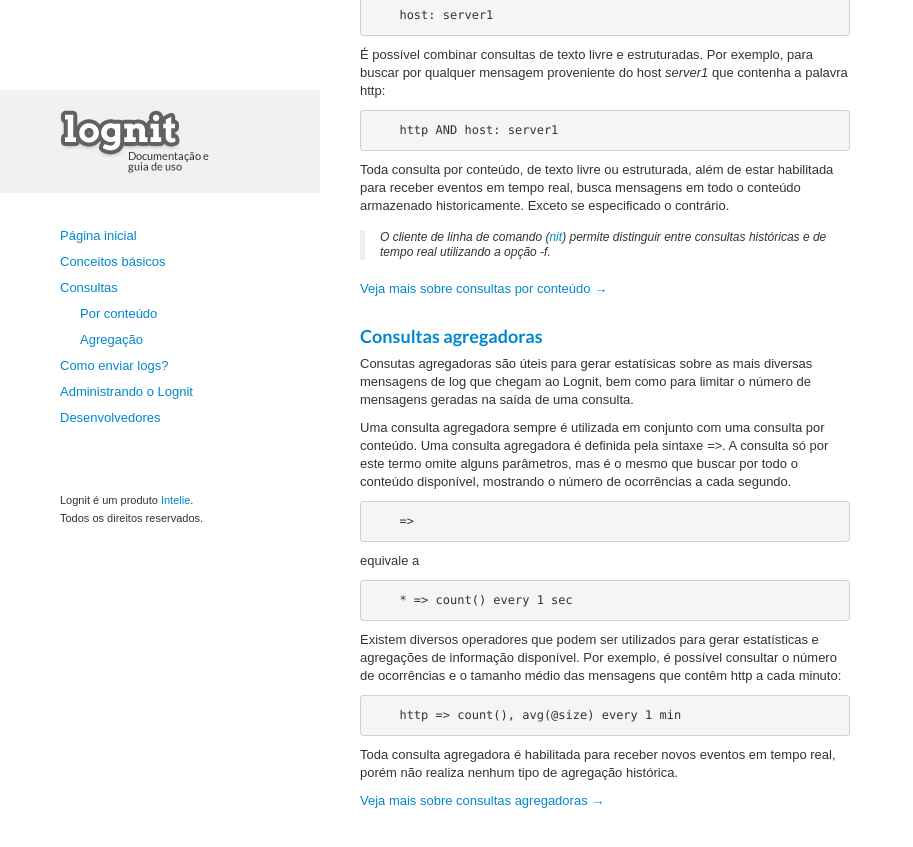
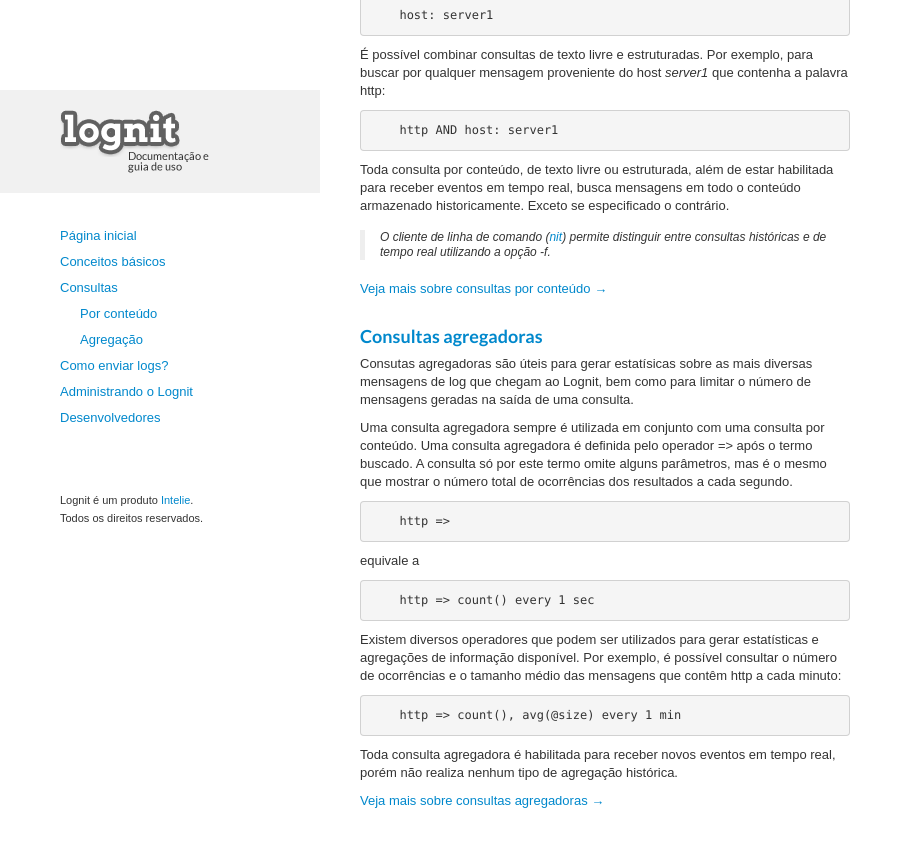
Before and after one commit to isabella232/lognit-docs, a Jekyll site: the page built from querying.md, in a window 1280 px wide and 900 px high, scrolled down 510 px. Shown: the top 847 px of the window, without its empty margins (0-913 px from the left). Built offline with Jekyll 4.4.1, drawn with Linux system fonts in a browser that asks for light colours.

Commit message:
correction

````diff
--- a/querying.md
+++ b/querying.md
@@ -45,16 +45,16 @@ Toda consulta por conteúdo, de texto livre ou estruturada, além de estar habil
 
 Consutas agregadoras são úteis para gerar estatísicas sobre as mais diversas mensagens de log que chegam ao Lognit, bem como para limitar o número de mensagens geradas na saída de uma consulta.
 
-Uma consulta agregadora sempre é utilizada em conjunto com uma consulta por conteúdo. Uma consulta agregadora é definida pela sintaxe *=>*. A consulta só por este termo omite alguns parâmetros, mas é o mesmo que buscar por todo o conteúdo disponível, mostrando o número de ocorrências a cada segundo.
+Uma consulta agregadora sempre é utilizada em conjunto com uma consulta por conteúdo. Uma consulta agregadora é definida pelo operador *=>* após o termo buscado. A consulta só por este termo omite alguns parâmetros, mas é o mesmo que mostrar o número total de ocorrências dos resultados a cada segundo.
 
 ```
-    =>
+    http =>
 ```
 
 equivale a
 
 ```
-    * => count() every 1 sec
+    http => count() every 1 sec
 ```
 
 Existem diversos operadores que podem ser utilizados para gerar estatísticas e agregações de informação disponível. Por exemplo, é possível consultar o número de ocorrências e o tamanho médio das mensagens que contêm http a cada minuto:
````
